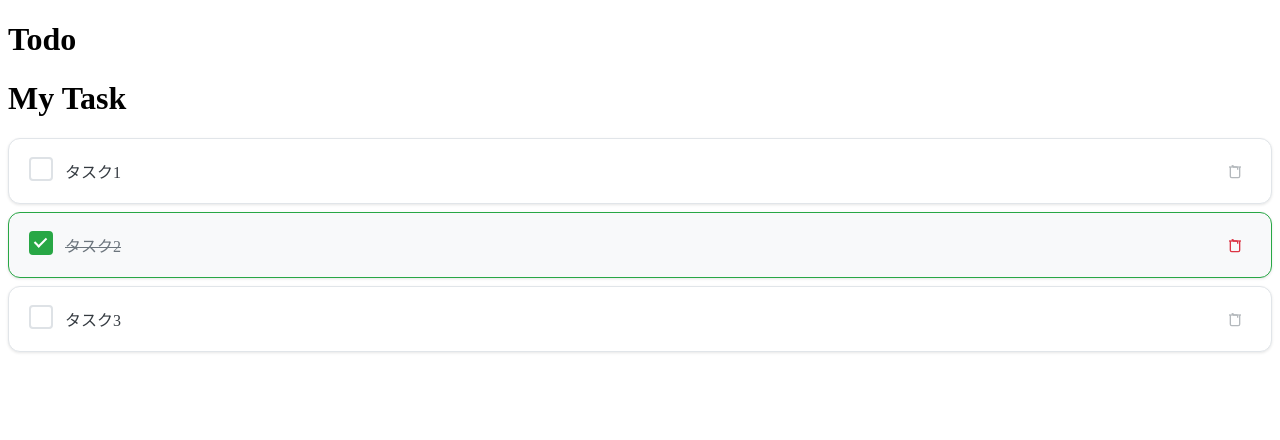
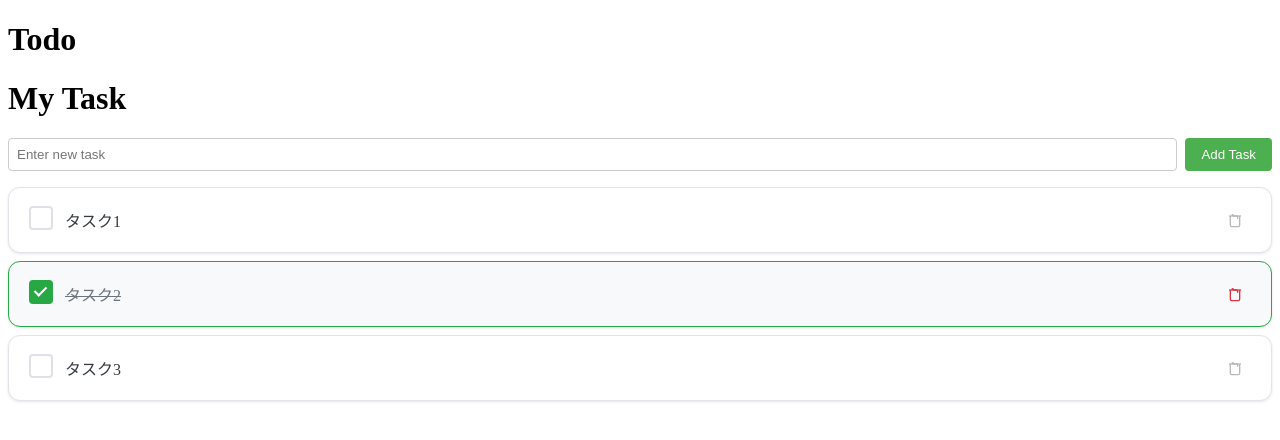
Before and after one commit to mzunohkaru/Vue-Lesson-App, a Vue app: page / in a window 1280 px wide. Shown: the top 440 px of the page. Built offline with nearby package versions, Linux system fonts and the light colour scheme; the HTML template or start-up script is replaced by a standard one.

Commit message:
feat:task form

```diff
--- a/src/components/TaskForm.vue
+++ b/src/components/TaskForm.vue
@@ -1,11 +1,6 @@
 <template>
   <form @submit.prevent="handleSubmit" class="task-form">
-    <input
-      type="text"
-      v-model="title"
-      placeholder="Enter new task"
-      class="task-input"
-    />
+    <input type="text" v-model="title" placeholder="Enter new task" class="task-input" />
     <button type="submit" class="add-task-button">Add Task</button>
   </form>
 </template>
@@ -20,10 +15,18 @@ const emit = defineEmits<{
 }>()
 
 const handleSubmit = () => {
-  if (title.value.trim()) {
-    emit('add-task', title.value.trim())
-    title.value = '' // Clear input after emitting
+  const trimmedTitle = title.value.trim()
+
+  if (!trimmedTitle) {
+    return
   }
+
+  if (trimmedTitle.length > 100) {
+    return
+  }
+
+  emit('add-task', trimmedTitle)
+  title.value = ''
 }
 </script>
 
--- a/src/pages/TodoPage.vue
+++ b/src/pages/TodoPage.vue
@@ -1,6 +1,7 @@
 <template>
   <div class="todo-page">
     <h1>My Task</h1>
+    <TaskForm @add-task="handleAddTask" />
     <TaskList
       :tasks="tasks"
       @task-status-updated="handleTaskStatusUpdate"
@@ -11,6 +12,7 @@
 
 <script setup lang="ts">
 import TaskList from '../components/TaskList.vue'
+import TaskForm from '../components/TaskForm.vue'
 import type { Task } from '../types/task'
 import { ref } from 'vue'
 
@@ -36,6 +38,25 @@ function handleTaskStatusUpdate(taskId: string, newStatus: boolean): void {
 function handleTaskDeletion(taskId: string): void {
   tasks.value = tasks.value.filter((task) => task.id !== taskId)
 }
+
+/**
+ * タスクを追加
+ */
+function handleAddTask(title: string): void {
+  // ビジネスロジック層のバリデーション
+  const isDuplicate = tasks.value.some((task) => task.title.toLowerCase() === title.toLowerCase())
+
+  if (isDuplicate) {
+    // 重複エラー処理
+    return
+  }
+
+  tasks.value.push({
+    id: String(Date.now()),
+    title,
+    completed: false,
+  })
+}
 </script>
 
 <style scoped></style>
```
